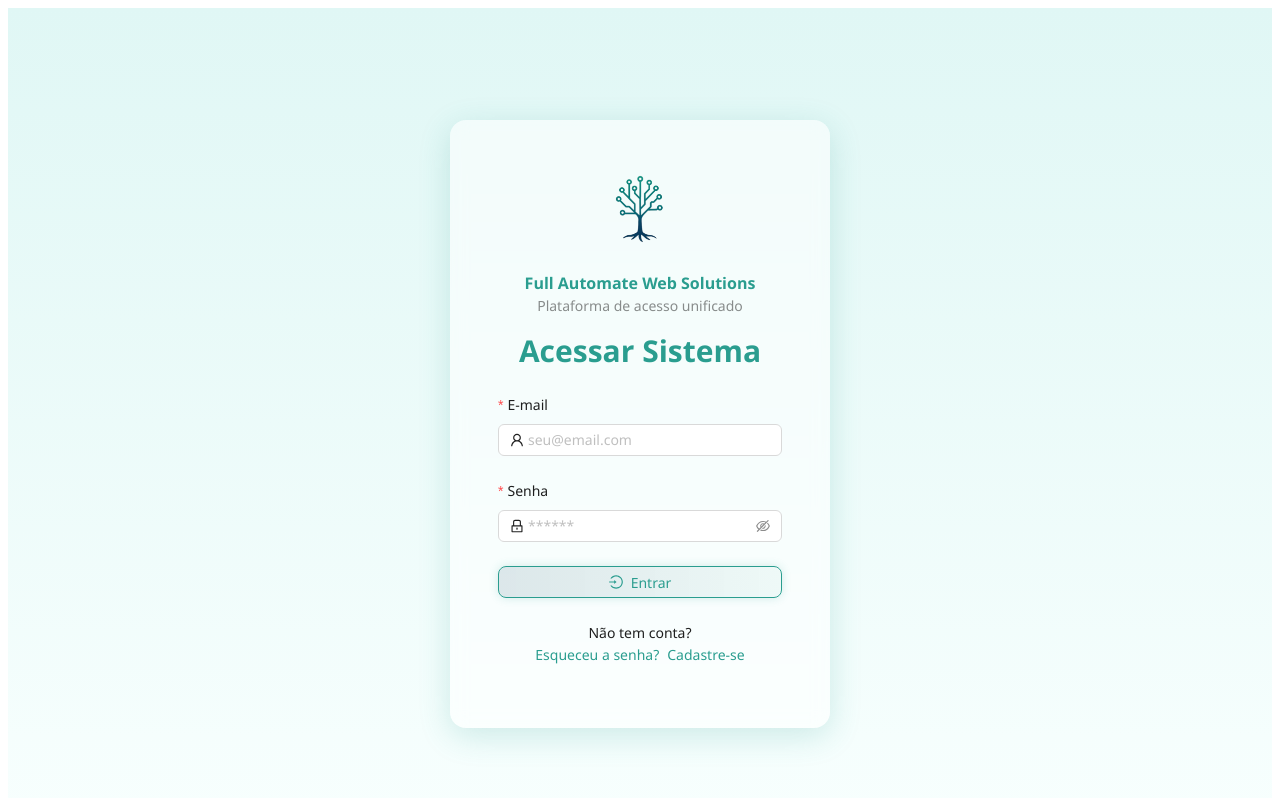
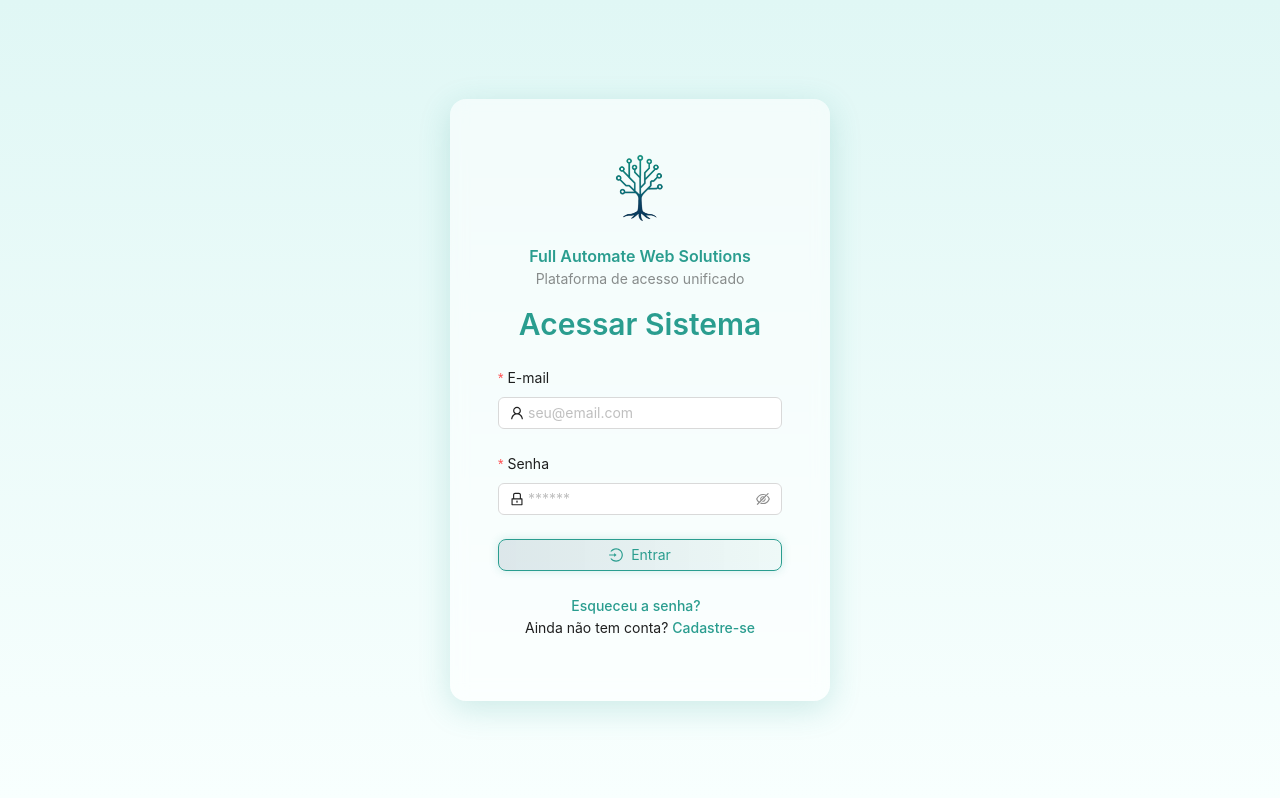
Before and after one commit to FullAutomateWebSolutions/ecommerce_app, a React (Vite) app: page /login in a window 1280 px wide. Shown: the top 798 px of the page. Built offline with nearby package versions, Linux system fonts and the light colour scheme.

Commit message:
tela de login

```diff
--- a/package.json
+++ b/package.json
@@ -19,8 +19,8 @@
     "firebase": "^11.9.0",
     "firestore": "^1.1.6",
     "html5-qrcode": "^2.3.8",
-    "react": "^19.1.0",
-    "react-dom": "^19.1.0",
+    "react": "^18.2.0",
+    "react-dom": "^18.2.0",
     "react-responsive": "^10.0.1",
     "react-router-dom": "^7.6.2",
     "vite-plugin-pwa": "^1.0.0",
--- a/src/contexts/AuthContext.tsx
+++ b/src/contexts/AuthContext.tsx
@@ -24,11 +24,12 @@ export const AuthProvider = ({ children }: AuthProviderProps) => {
   const [role, setRole] = useState<string[] | null>(null);
 
   useEffect(() => {
-    if (user?.token) {
+    if (user?.token && userSing?.emailVerified === true) {
       // já tem dados persistidos, só seta
       setUse(user);
       setRole([...userSing?.customClaims?.role || []]);
       setLoading(false);
+
 
       // opcional: atualiza dados do firebase
       fech();
@@ -40,7 +41,7 @@ export const AuthProvider = ({ children }: AuthProviderProps) => {
   }, []);
 
   useEffect(() => {
-    if (userSing?.uid) {
+    if (userSing?.uid && userSing?.emailVerified === true) {
       setUse(userSing);
       setRole([...userSing?.customClaims?.role || []]);
       setLoading(false);
--- a/src/main.tsx
+++ b/src/main.tsx
@@ -1,73 +1,25 @@
-// import React from "react";
-// import ReactDOM from "react-dom/client";
-// import App from "./App.tsx";
-// import { BrowserRouter } from "react-router-dom";
-// import { ConfigProvider } from "antd";
-// import "./index.css";
-// import './app.css';
-// import AppWeb from "./App.web.tsx";
-
-// ReactDOM.createRoot(document.getElementById("root")!).render(
-//   <React.StrictMode>
-//     <ConfigProvider
-//       theme={{
-//         token: {
-//           colorPrimary: '#2A9D8F',
-//           colorLink: '#0B415C',
-//         },}}
-//     >
-//       <BrowserRouter>
-//         <AppWeb />
-//       </BrowserRouter>
-//     </ConfigProvider>
-//   </React.StrictMode>
-// );
-
-
 import React from "react";
 import ReactDOM from "react-dom/client";
 import { RouterProvider } from "react-router-dom";
 import { QueryClient, QueryClientProvider } from "@tanstack/react-query";
-import { ReactQueryDevtools } from "@tanstack/react-query-devtools";
+import { AuthProvider } from "./contexts/AuthContext";
+import { ConfigProvider, App as AntdApp } from "antd";
+import ptBR from "antd/es/locale/pt_BR";
 import router from "./routes/routes";
-import ptBR from 'antd/es/locale/pt_BR';
-import { ConfigProvider } from "antd";
-import { AuthProvider } from "./contexts/AuthContext";
-// import "./styles/global.css";
-// import { MsalProvider } from "@azure/msal-react";
-
+import "antd/dist/reset.css"; // ✅ O CSS é essencial!
 
 const queryClient = new QueryClient();
-/// Meu tema custumizado generalizado
-const customTheme = {
-  token: {
-    colorPrimary: "#005bac",
-    borderRadius: 6,
-    fontFamily: "'Segoe UI', sans-serif",
-    colorBgLayout: "#f5f6fa",
-  },
-  components: {
-    Button: {
-      colorPrimary: "#005bac",
-    },
-    Layout: {
-      headerBg: "#001529",
-      siderBg: "#001529",
-    },
-  },
-};
 
 ReactDOM.createRoot(document.getElementById("root")!).render(
-  <ConfigProvider theme={customTheme} locale={ptBR}>
   <React.StrictMode>
     <QueryClientProvider client={queryClient}>
+      <ConfigProvider locale={ptBR}>
+        <AntdApp>
           <AuthProvider>
-        {/* <MsalProvider instance={msalInstance}>       */}
-        <RouterProvider router={router} /> {/* Controlador de acesso */}
-        {/* </MsalProvider> */}
-        {/* <ReactQueryDevtools initialIsOpen={false} /> */}
+            <RouterProvider router={router} />
           </AuthProvider>
+        </AntdApp>
+      </ConfigProvider>
     </QueryClientProvider>
   </React.StrictMode>
-  </ConfigProvider>
 );
--- a/src/module/login.entity.ts
+++ b/src/module/login.entity.ts
@@ -1,8 +1,8 @@
 import api from "@/axios/axios";
 import { FirebaseUserResponse, IUser } from "@/types/type";
-import { message } from "antd";
+import { message, notification } from "antd";
 import { AxiosResponse } from "axios";
-import { get } from "http";
+
 
 
 
@@ -37,11 +37,12 @@ export class CLogin {
       });
       this.user ={email: username, token: (await response).data};
       this.setToken((await response).data);
-     await this.loginUser();
+     await this.loginUser()
+
       //@ts-ignore
       return response || null;
     } catch (error) {
-      console.log("Erro ao fazer login:", error);
+      console.log("Erro ao fazer login:");
       return Promise.reject(error);
     }
   }
@@ -58,21 +59,6 @@ export class CLogin {
   }
 
 
-  public async createdUser(username: string, password: string): Promise<AxiosResponse<any, any>> {
-    try {
-      const response = await api.post('/api/create-user', {
-        email: username,
-        senha: password
-      }, {
-        headers: {
-          'Content-Type': 'application/json'
-        }
-      });
-      return response;
-    } catch (error) {
-      return Promise.reject(error);
-    }
-  }
 public async sendResetLink(email: string): Promise<AxiosResponse<any, any>> {
   try {
     const response = await api.post('/api/send-reset-link', { email }, {
@@ -80,13 +66,41 @@ public async sendResetLink(email: string): Promise<AxiosResponse<any, any>> {
         'Content-Type': 'application/json'
       }
     });
-    message.success("Link de redefinição de senha enviado com sucesso.");
     return response;
   } catch (error) {
     message.error("Erro ao enviar link de redefinição de senha.");
     return Promise.reject(error);
   }
 }
+
+ public async createdUser(username: string, password: string): Promise<AxiosResponse<any, any>> {
+    try {
+      const response = await api.post('/api/create-user', {
+        email: username,
+        password: password
+      });
+      this.sendValidateEmail(username);
+      return response;
+    } catch (error) {
+      return Promise.reject(error);
+    }
+  }
+
+public async sendValidateEmail(email: string): Promise<AxiosResponse<any, any>> {
+  try {
+    const response = await api.post('/api/validate-email', { email }, {
+      headers: {
+        'Content-Type': 'application/json'
+      }
+    });
+     notification.info({ message: "E-mail de validação enviado com sucesso." });
+    return response;
+  } catch (error) {
+    message.error("Erro ao enviar link de redefinição de senha.");
+    return Promise.reject(error);
+  }
+}
+
  public async loginUser() {
     const getAuthToken =  localStorage.getItem('authToken');
     if (getAuthToken) {
--- a/src/pages/autenticacao.tsx
+++ b/src/pages/autenticacao.tsx
@@ -1,33 +1,57 @@
 import { useEffect, useState } from "react";
-import { Form, Input, Button, Typography, Card, Spin } from "antd";
+import { Form, Input, Button, Typography, Card, notification } from "antd";
 import { useNavigate } from "react-router-dom";
 import { loginStore } from "@/store/useStore";
-import { UserOutlined, LockOutlined, LoginOutlined } from "@ant-design/icons";
+import { UserOutlined, LockOutlined, LoginOutlined, MailOutlined } from "@ant-design/icons";
 
 const AuthPage = () => {
   const navigate = useNavigate();
-  const { fech, loginUser, user, userSing , creatUser,redfinePassword} = loginStore();
+  const { fech, loginUser, redfinePassword, creatUser } = loginStore();
   const [modo, setModo] = useState<"login" | "cadastro" | "redefinir">("login");
   const [loading, setLoading] = useState(false);
+  const [form] = Form.useForm();
 
   useEffect(() => {
     fech();
-  }, [userSing, user]);
+  }, []);
 
-  const onFinish = async ({ email, senha }: { email: string; senha: string }) => {
+const onFinish = async ({ email, senha }: { email: string; senha?: string }) => {
   try {
     setLoading(true);
+
     if (modo === "login") {
-        await loginUser(email, senha);
+      await loginUser(email, senha!);
+
+      setTimeout(() => navigate("/"), 800); // tempo para exibir a notificação
+    } else if (modo === "redefinir") {
+      await redfinePassword(email);
+      notification.success({
+        message: "Redefinição enviada",
+        description: "Se o e-mail existir, um link de redefinição foi enviado.",
+        placement: "topRight",
+      });
+      setModo("login");
+    } else if (modo === "cadastro") {
+      await creatUser(email, senha!);
+      form.resetFields();
+      notification.success({
+        message: "Cadastro concluído",
+        description: "Sua conta foi criada.",
+        placement: "topRight",
+      });
+      setModo("login");
     }
-      navigate("/");
+
   } catch (error: any) {
-      alert("Usuário ou senha incorretos. (" + error.message + " )");
+    notification.error({
+      message: "Erro",
+      description: error.message || "Algo deu errado. Tente novamente.",
+      placement: "topRight",
+    });
   } finally {
     setLoading(false);
   }
 };
-
   return (
     <div
       style={{
@@ -58,7 +82,6 @@ const AuthPage = () => {
             alt="Logo"
             style={{ width: 85, marginBottom: 12 }}
           />
-
           <Typography.Title level={5} style={{ color: "#2a9d8f", margin: 0 }}>
             Full Automate Web Solutions
           </Typography.Title>
@@ -66,11 +89,15 @@ const AuthPage = () => {
             Plataforma de acesso unificado
           </Typography.Text>
           <Typography.Title level={2} style={{ color: "#2a9d8f", margin: 15 }}>
-            {modo === "login" ? "Acessar Sistema" : "Criar Conta"}
+            {{
+              login: "Acessar Sistema",
+              cadastro: "Criar Conta",
+              redefinir: "Redefinir Senha",
+            }[modo]}
           </Typography.Title>
         </div>
 
-        <Form layout="vertical" onFinish={onFinish}>
+        <Form layout="vertical" onFinish={onFinish} form={form}>
           <Form.Item
             label="E-mail"
             name="email"
@@ -78,6 +105,8 @@ const AuthPage = () => {
           >
             <Input prefix={<UserOutlined />} placeholder="seu@email.com" />
           </Form.Item>
+
+          {modo !== "redefinir" && (
             <Form.Item
               label="Senha"
               name="senha"
@@ -85,6 +114,8 @@ const AuthPage = () => {
             >
               <Input.Password prefix={<LockOutlined />} placeholder="******" />
             </Form.Item>
+          )}
+
           <Form.Item>
             <Button
               htmlType="submit"
@@ -100,39 +131,21 @@ const AuthPage = () => {
                 boxShadow: "0 0 10px rgba(42, 157, 143, 0.2)",
                 transition: "all 0.3s ease-in-out",
               }}
-              onMouseEnter={(e) => {
-                (e.currentTarget.style.boxShadow =
-                  "0 0 15px rgba(42, 157, 143, 0.5)");
-              }}
-              onMouseLeave={(e) => {
-                (e.currentTarget.style.boxShadow =
-                  "0 0 10px rgba(42, 157, 143, 0.2)");
-              }}
             >
-              {modo === "login" ? "Entrar" : "Cadastrar"}
+              {{
+                login: "Entrar",
+                cadastro: "Cadastrar",
+                redefinir: "Enviar redefinição",
+              }[modo]}
             </Button>
           </Form.Item>
         </Form>
 
         <Typography.Paragraph style={{ textAlign: "center" }}>
-            {modo === "login" ? "Não tem conta?" : "Já tem conta?"}{" "}
-            <br />
           {modo === "login" && (
+            <>
               <a
-              onClick={async () => {
-              const email = prompt("Digite seu e-mail para redefinir a senha:");
-              if (email) {
-                try {
-                setLoading(true);
-                await loginStore.getState().redfinePassword(email);
-                alert("Se o e-mail existir, um link de redefinição foi enviado.");
-                } catch (error: any) {
-                alert("Erro ao enviar redefinição: " + error.message);
-                } finally {
-                setLoading(false);
-                }
-              }
-              }}
+                onClick={() => setModo("redefinir")}
                 style={{
                   color: "#2a9d8f",
                   fontWeight: 500,
@@ -143,27 +156,51 @@ const AuthPage = () => {
               >
                 Esqueceu a senha?
               </a>
-            )}
+              <br />
+              Ainda não tem conta?{" "}
               <a
-            onClick={() => setModo(modo === "login" ? "cadastro" : "login")}
+                onClick={() => setModo("cadastro")}
                 style={{
                   color: "#2a9d8f",
                   fontWeight: 500,
                   cursor: "pointer",
-              transition: "color 0.3s",
                 }}
               >
-            {modo === "login" ? "Cadastre-se" : "Faça login"}
+                Cadastre-se
               </a>
+            </>
+          )}
+
+          {modo === "cadastro" && (
+            <>
+              Já tem conta?{" "}
+              <a
+                onClick={() => setModo("login")}
+                style={{ color: "#2a9d8f", fontWeight: 500, cursor: "pointer" }}
+              >
+                Faça login
+              </a>
+            </>
+          )}
+
+          {modo === "redefinir" && (
+            <>
+              Lembrou a senha?{" "}
+              <a
+                onClick={() => setModo("login")}
+                style={{ color: "#2a9d8f", fontWeight: 500, cursor: "pointer" }}
+              >
+                Voltar para login
+              </a>
+            </>
+          )}
         </Typography.Paragraph>
-
       </Card>
     </div>
   );
 };
 
 export default AuthPage;
-
 
 
 //  1. Via painel do Firebase (console web)
--- a/src/store/useStore.tsx
+++ b/src/store/useStore.tsx
@@ -30,9 +30,9 @@ export const loginStore = create<CLoginState>()(
       },
       creatUser: async (username, password) => {
         await clogin.createdUser(username, password);
-        const user = clogin.getUser();
-        const userSing = clogin.getUserSing();
-        set({ user, userSing });
+        // const user = clogin.getUser();
+        // const userSing = clogin.getUserSing();
+        // set({ user, userSing });
       },
       redfinePassword: async (email) => {
         await clogin.sendResetLink(email);
```
Also changed, not shown: 1 other file (tests, documents, lock files or other folders). Lines whose indentation alone changed are shown as unchanged.
